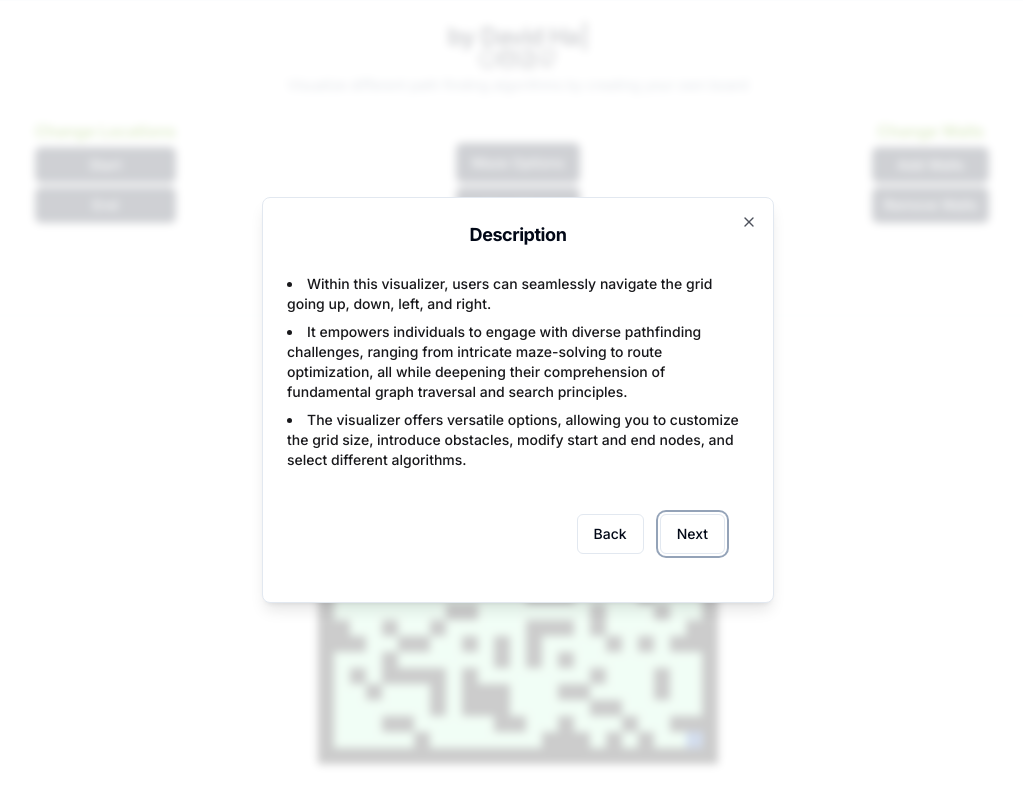
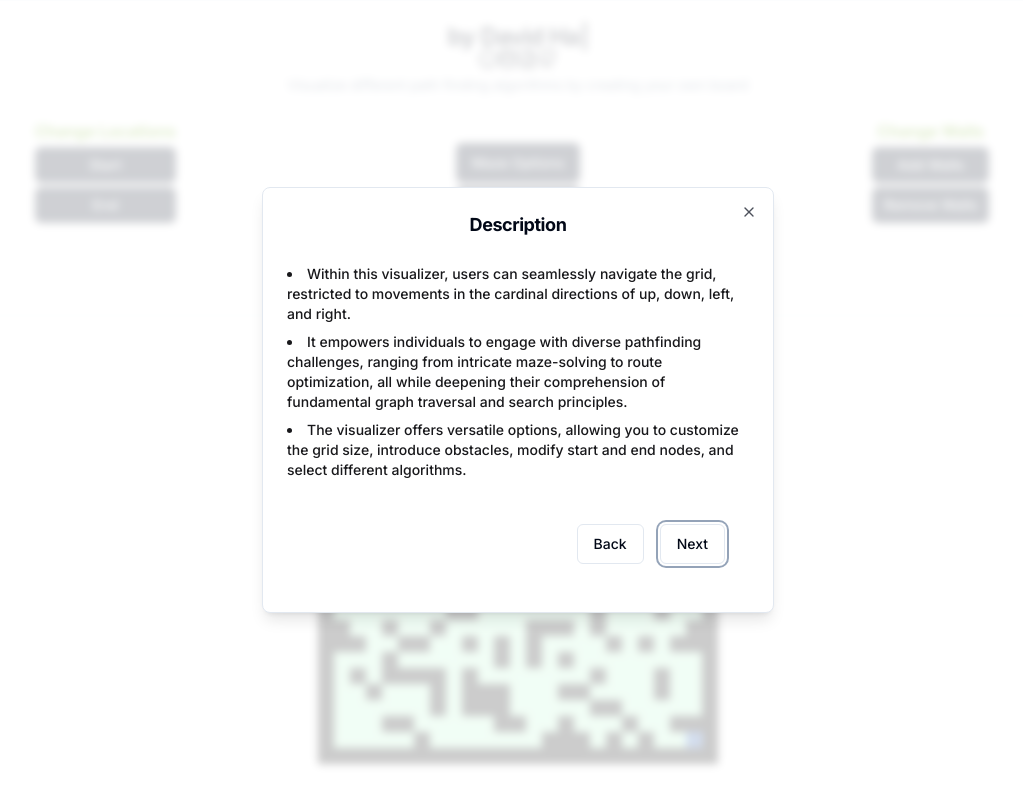
Before and after one commit to Davi-web/pathfinding-visualizer, a Next.js app: page / in a window 1280 px wide. Both pictures are taken after a click on the button "Next". Shown: the whole page, without its empty margins (122-1145 px from the left). Built offline with nearby package versions, Linux system fonts and the light colour scheme.

Commit message:
Reverted description in tutorial modal

```diff
--- a/components/tutorial-modal.tsx
+++ b/components/tutorial-modal.tsx
@@ -54,8 +54,9 @@ const TutorialModal = () => {
       <>
         <ul className="list-disc list-inside">
           <li className="text-left py-1">
-            Within this visualizer, users can seamlessly navigate the grid going
-            up, down, left, and right.
+            Within this visualizer, users can seamlessly navigate the grid,
+            restricted to movements in the cardinal directions of up, down,
+            left, and right.
           </li>
           <li className="text-left py-1">
             It empowers individuals to engage with diverse pathfinding
```
